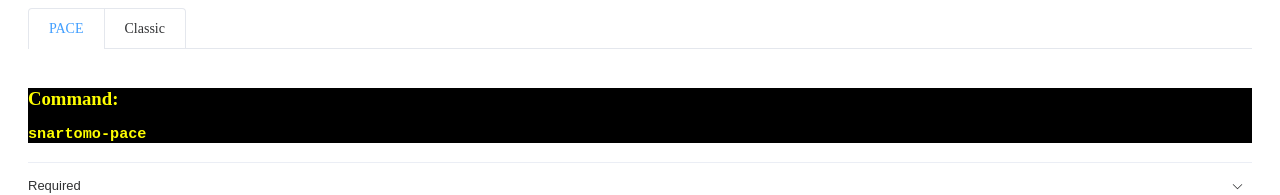
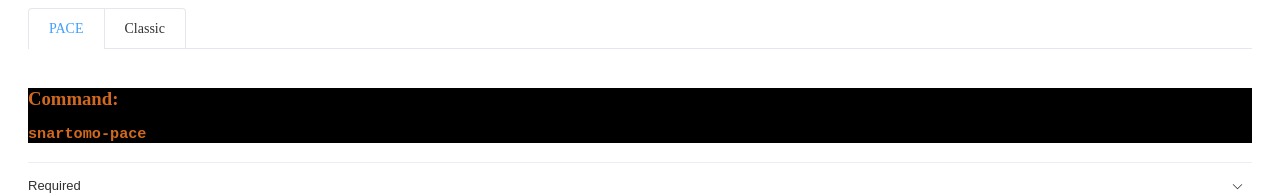
Before and after one commit to rubenlab/snartomo-gui, a Vue app: page / in a window 1280 px wide. Shown: the top 195 px of the page. Built offline with nearby package versions, Linux system fonts and the light colour scheme.

Commit message:
Change color of command bar

```diff
--- a/src/components/CommandExplainer/CommandExplainer.vue
+++ b/src/components/CommandExplainer/CommandExplainer.vue
@@ -42,7 +42,7 @@ const setCollapse = (key: string, arr: Array<string>) => {
 
 <template>
   <el-affix position="top">
-    <h3 style="background-color: black; color: yellow; margin-top: 0">
+    <h3 style="background-color: black; color: chocolate; margin-top: 0">
       Command:
       <pre>{{ command }}</pre>
     </h3>
```
Also changed, not shown: 6 other files (tests, documents, lock files or other folders).
